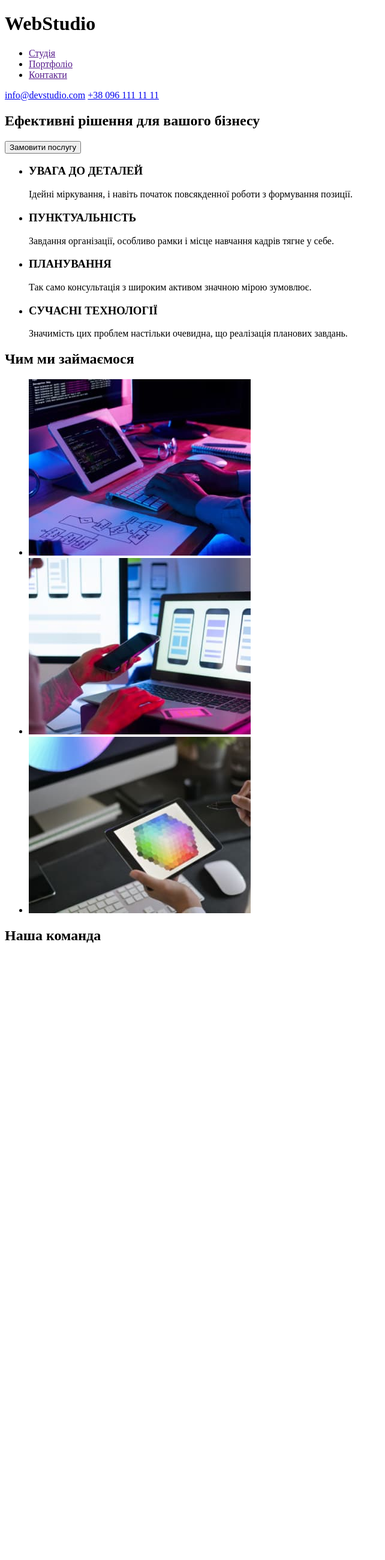
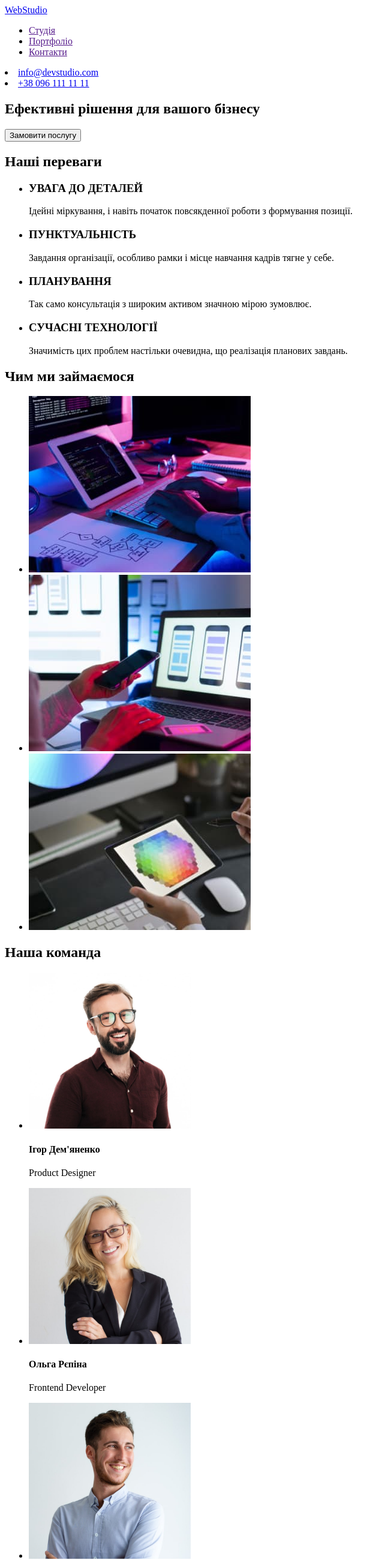
Before and after one commit to Sannyeks/goit-markup-hw-01, a plain HTML site: page index.html in a window 1280 px wide. Shown: the top 2600 px of the page at 60% size, without its empty margins (0-642 px from the left). Before the commit the page ends 1593 px from the top, so only its background shows below. Drawn offline with Linux system fonts and the light colour scheme.

Commit message:
Update index.html

```diff
--- a/index.html
+++ b/index.html
@@ -4,11 +4,13 @@
     <meta charset="UTF-8" />
     <meta http-equiv="X-UA-Compatible" content="IE=edge" />
     <meta name="viewport" content="width=device-width, initial-scale=1.0" />
-    <title>Студія</title>
+    <title lang="uk">Студія</title>
   </head>
+
   <body>
+    <!--Header section-->
     <header>
-      <h1>WebStudio</h1>
+      <a href="./index.html">WebStudio</a>
       <nav>
         <ul>
           <li>
@@ -22,15 +24,24 @@
           </li>
         </ul>
       </nav>
-      <a href="mailto:info@devstudio.com">info@devstudio.com</a>
-      <a href="tel:+380961111111">+38 096 111 11 11</a>
+      <li>
+        <a href="mailto:info@devstudio.com">info@devstudio.com</a>
+      </li>
+      <li>
+        <a href="tel:+380961111111">+38 096 111 11 11</a>
+      </li>
     </header>
+
+    <!--Main section-->
     <main>
       <section>
-        <h2 lang="uk">Ефективні рішення для вашого бізнесу</h2>
+        <h1 lang="uk">Ефективні рішення для вашого бізнесу</h1>
         <button type="button">Замовити послугу</button>
       </section>
+
+      <!--Our Advantage-->
       <section>
+        <h2 lang="uk">Наші переваги</h2>
         <ul>
           <li>
             <h3 lang="uk">УВАГА ДО ДЕТАЛЕЙ</h3>
@@ -56,6 +67,8 @@
           </li>
         </ul>
       </section>
+
+      <!--Our Work-->
       <section>
         <h2 lang="uk">Чим ми займаємося</h2>
         <ul>
@@ -64,9 +77,43 @@
           <li><img src="/img/img (2).jpg" alt="workpictures" width="370" height="294" /></li>
         </ul>
       </section>
+
+      <!--Our Team-->
       <section>
         <h2 lang="uk">Наша команда</h2>
+        <ul>
+          <li>
+            <img src="./img/img (3)-min.jpg" alt="Ігор Дем'яненко" width="270" height="260" />
+            <h4 lang="uk">Ігор Дем'яненко</h4>
+            <p>Product Designer</p>
+          </li>
+          <li>
+            <img src="./img/img (4)-min.jpg" alt="Ольга Рєпіна" width="270" height="260" />
+            <h4 lang="uk">Ольга Рєпіна</h4>
+            <p>Frontend Developer</p>
+          </li>
+          <li>
+            <img src="./img/img (5)-min.jpg" alt="Микола Тарасов" width="270" height="260" />
+            <h4 lang="uk">Микола Тарасов</h4>
+            <p>Marketing</p>
+          </li>
+          <li>
+            <img src="./img/img (6)-min.jpg" alt="Михайло Єрмаков" width="270" height="260" />
+            <h4 lang="uk">"Михайло Єрмаков</h4>
+            <p>UI Designer</p>
+          </li>
+        </ul>
       </section>
+
+      <!--Footer-->
+      <footer>
+        <a href="./index.html">WebStudio</a>
+        <address>
+          м. Київ, пр-т Лесі Українки, 26
+          <a href="mailto:info@devstudio.com">info@devstudio.com</a>
+          <a href="tel:+380961111111">+38 096 111 11 11</a>
+        </address>
+      </footer>
     </main>
   </body>
 </html>
```
